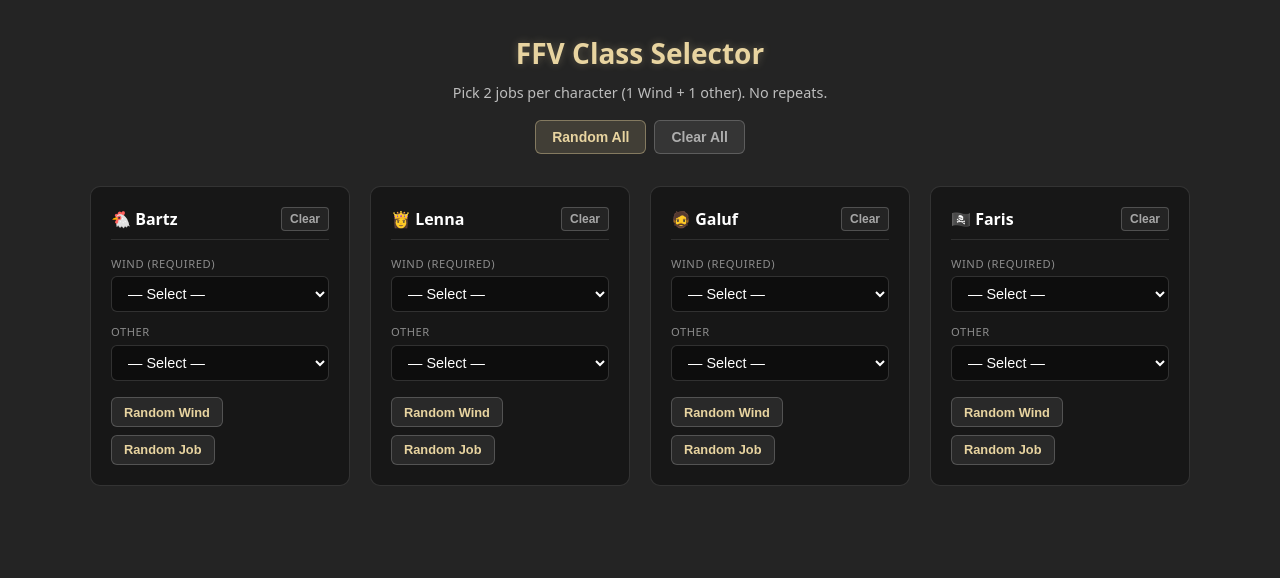
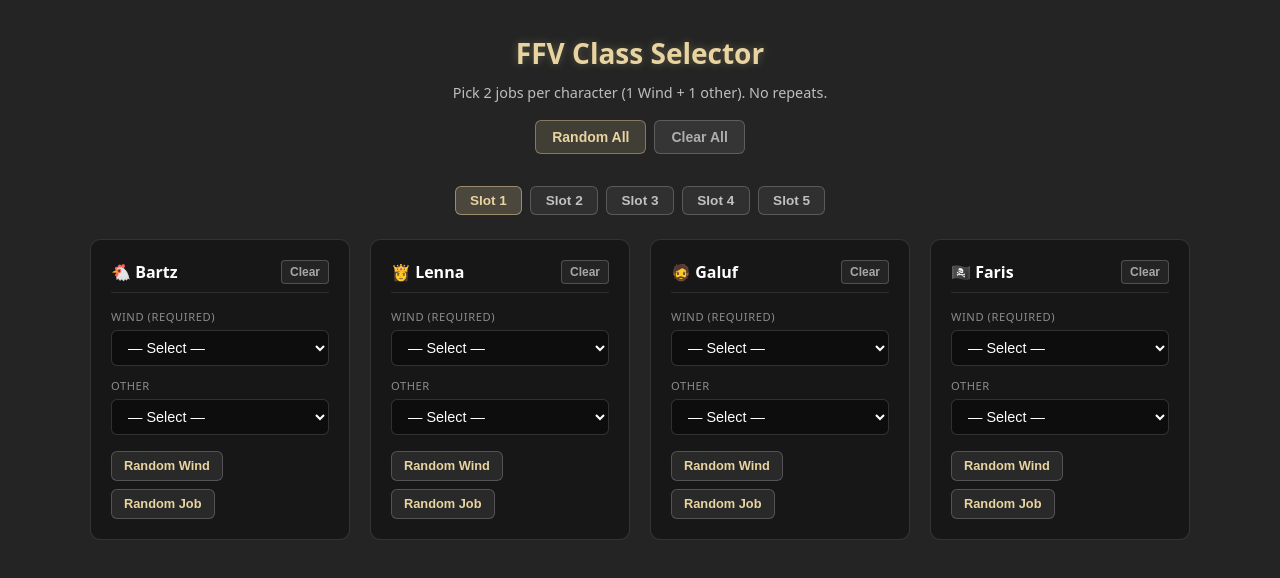
Before and after one commit to DiazAilan/ffv-job-selector, a React (Vite) app: page / in a window 1280 px wide. Shown: the top 578 px of the page. Built offline with nearby package versions, Linux system fonts and the light colour scheme.

Commit message:
Add save slots: 5 slots to store different job setups
Co-authored-by: Cursor <cursoragent@cursor.com>

```diff
--- a/src/App.scss
+++ b/src/App.scss
@@ -61,6 +61,37 @@
         background: rgba(255, 255, 255, 0.15);
         border-color: rgba(232, 212, 160, 0.4);
       }
+    }
+  }
+}
+
+.save-slots {
+  display: flex;
+  flex-wrap: wrap;
+  gap: 0.5rem;
+  justify-content: center;
+  margin-bottom: 1.5rem;
+
+  .slot-btn {
+    padding: 0.4rem 0.9rem;
+    font-size: 0.85rem;
+    font-weight: 600;
+    border: 1px solid rgba(255, 255, 255, 0.2);
+    border-radius: 6px;
+    background: rgba(255, 255, 255, 0.06);
+    color: rgba(255, 255, 255, 0.7);
+    cursor: pointer;
+    transition: background 0.2s, border-color 0.2s;
+
+    &:hover {
+      background: rgba(255, 255, 255, 0.12);
+      border-color: rgba(255, 255, 255, 0.3);
+    }
+
+    &.active {
+      background: rgba(232, 212, 160, 0.2);
+      border-color: rgba(232, 212, 160, 0.5);
+      color: #e8d4a0;
     }
   }
 }
--- a/src/App.tsx
+++ b/src/App.tsx
@@ -7,12 +7,14 @@ import {
 } from './data/jobs'
 import {
   type SavedSelections,
+  type SaveSlot,
   type CharacterId,
   CHARACTER_IDS,
   CHARACTER_NAMES,
 } from './types'
 
 const STORAGE_KEY = 'ffv-job-selections'
+const SLOTS_KEY = 'ffv-job-slots'
 
 const emptySelection = () => ({
   windJob: null,
@@ -26,22 +28,55 @@ const initialSelections: SavedSelections = {
   faris: emptySelection(),
 }
 
-function loadFromStorage(): SavedSelections {
+function createEmptySlot(index: number): SaveSlot {
+  return {
+    name: `Slot ${index + 1}`,
+    selections: JSON.parse(JSON.stringify(initialSelections)),
+  }
+}
+
+const DEFAULT_SLOTS: SaveSlot[] = [
+  createEmptySlot(0),
+  createEmptySlot(1),
+  createEmptySlot(2),
+  createEmptySlot(3),
+  createEmptySlot(4),
+]
+
+function loadSlotsFromStorage(): { slots: SaveSlot[]; activeSlotIndex: number } {
   try {
-    const stored = localStorage.getItem(STORAGE_KEY)
+    const stored = localStorage.getItem(SLOTS_KEY)
     if (stored) {
-      const parsed = JSON.parse(stored) as SavedSelections
-      return { ...initialSelections, ...parsed }
+      const parsed = JSON.parse(stored) as { slots: SaveSlot[]; activeSlotIndex: number }
+      if (parsed.slots?.length >= 5) {
+        return {
+          slots: parsed.slots.map((s, i) => ({
+            name: s.name || `Slot ${i + 1}`,
+            selections: { ...initialSelections, ...s.selections },
+          })),
+          activeSlotIndex: Math.min(parsed.activeSlotIndex ?? 0, 4),
+        }
+      }
+    }
+    // Migrate from old single-slot format
+    const oldStored = localStorage.getItem(STORAGE_KEY)
+    if (oldStored) {
+      const parsed = JSON.parse(oldStored) as SavedSelections
+      const migrated: SaveSlot[] = [
+        { name: 'Slot 1', selections: { ...initialSelections, ...parsed } },
+        ...DEFAULT_SLOTS.slice(1),
+      ]
+      return { slots: migrated, activeSlotIndex: 0 }
     }
   } catch {
     // ignore
   }
-  return initialSelections
+  return { slots: JSON.parse(JSON.stringify(DEFAULT_SLOTS)), activeSlotIndex: 0 }
 }
 
-function saveToStorage(selections: SavedSelections) {
+function saveSlotsToStorage(slots: SaveSlot[], activeSlotIndex: number) {
   try {
-    localStorage.setItem(STORAGE_KEY, JSON.stringify(selections))
+    localStorage.setItem(SLOTS_KEY, JSON.stringify({ slots, activeSlotIndex }))
   } catch {
     // ignore
   }
@@ -70,12 +105,35 @@ function shuffle<T>(arr: T[]): T[] {
   return out
 }
 
+const NUM_SLOTS = 5
+
 function App() {
-  const [selections, setSelections] = useState<SavedSelections>(loadFromStorage)
+  const [state, setState] = useState(() => {
+    const loaded = loadSlotsFromStorage()
+    return { slots: loaded.slots, activeSlotIndex: loaded.activeSlotIndex }
+  })
+
+  const { slots, activeSlotIndex } = state
+  const selections = slots[activeSlotIndex]?.selections ?? initialSelections
 
   useEffect(() => {
-    saveToStorage(selections)
-  }, [selections])
+    saveSlotsToStorage(slots, activeSlotIndex)
+  }, [slots, activeSlotIndex])
+
+  const updateActiveSlotSelections = (updater: (prev: SavedSelections) => SavedSelections) => {
+    setState((prev) => {
+      const newSlots = [...prev.slots]
+      newSlots[prev.activeSlotIndex] = {
+        ...newSlots[prev.activeSlotIndex],
+        selections: updater(newSlots[prev.activeSlotIndex].selections),
+      }
+      return { ...prev, slots: newSlots }
+    })
+  }
+
+  const switchSlot = (index: number) => {
+    setState((prev) => ({ ...prev, activeSlotIndex: index }))
+  }
 
   // Clear invalid state: otherJob cannot equal windJob; remove jobs that no longer exist (e.g. Mime)
   useEffect(() => {
@@ -93,13 +151,13 @@ function App() {
         hasInvalid = true
       }
     }
-    if (hasInvalid) setSelections(fixed)
+    if (hasInvalid) updateActiveSlotSelections(() => fixed)
   }, [selections])
 
   const usedJobIds = getUsedJobIds(selections)
 
   const setJob = (charId: CharacterId, slot: 'windJob' | 'otherJob', jobId: string | null) => {
-    setSelections((prev) => ({
+    updateActiveSlotSelections((prev) => ({
       ...prev,
       [charId]: {
         ...prev[charId],
@@ -127,7 +185,7 @@ function App() {
     return ALL_JOBS.filter((j) => !used.has(j.id))
   }
 
-  const clearAll = () => setSelections(initialSelections)
+  const clearAll = () => updateActiveSlotSelections(() => JSON.parse(JSON.stringify(initialSelections)))
 
   const handleRandomAll = () => {
     const windShuffled = shuffle(WIND_JOBS)
@@ -136,16 +194,16 @@ function App() {
     const otherPool = ALL_JOBS.filter((j) => !usedIds.has(j.id))
     const otherShuffled = shuffle(otherPool)
     const otherPicks = otherShuffled.slice(0, 4)
-    setSelections({
+    updateActiveSlotSelections(() => ({
       bartz: { windJob: windPicks[0].id, otherJob: otherPicks[0].id },
       lenna: { windJob: windPicks[1].id, otherJob: otherPicks[1].id },
       galufKrile: { windJob: windPicks[2].id, otherJob: otherPicks[2].id },
       faris: { windJob: windPicks[3].id, otherJob: otherPicks[3].id },
-    })
+    }))
   }
 
   const clearCharacter = (charId: CharacterId) => {
-    setSelections((prev) => ({
+    updateActiveSlotSelections((prev) => ({
       ...prev,
       [charId]: emptySelection(),
     }))
@@ -181,6 +239,20 @@ function App() {
           </button>
         </div>
       </header>
+
+      <section className="save-slots">
+        {Array.from({ length: NUM_SLOTS }, (_, i) => (
+          <button
+            key={i}
+            type="button"
+            onClick={() => switchSlot(i)}
+            className={`slot-btn ${i === activeSlotIndex ? 'active' : ''}`}
+            title={slots[i]?.name}
+          >
+            {slots[i]?.name ?? `Slot ${i + 1}`}
+          </button>
+        ))}
+      </section>
 
       <main className="characters-grid">
         {CHARACTER_IDS.map((charId) => {
--- a/src/types.ts
+++ b/src/types.ts
@@ -10,6 +10,11 @@ export interface SavedSelections {
   faris: CharacterSelection
 }
 
+export interface SaveSlot {
+  name: string
+  selections: SavedSelections
+}
+
 export const CHARACTER_IDS = ['bartz', 'lenna', 'galufKrile', 'faris'] as const
 export type CharacterId = (typeof CHARACTER_IDS)[number]
 
```
